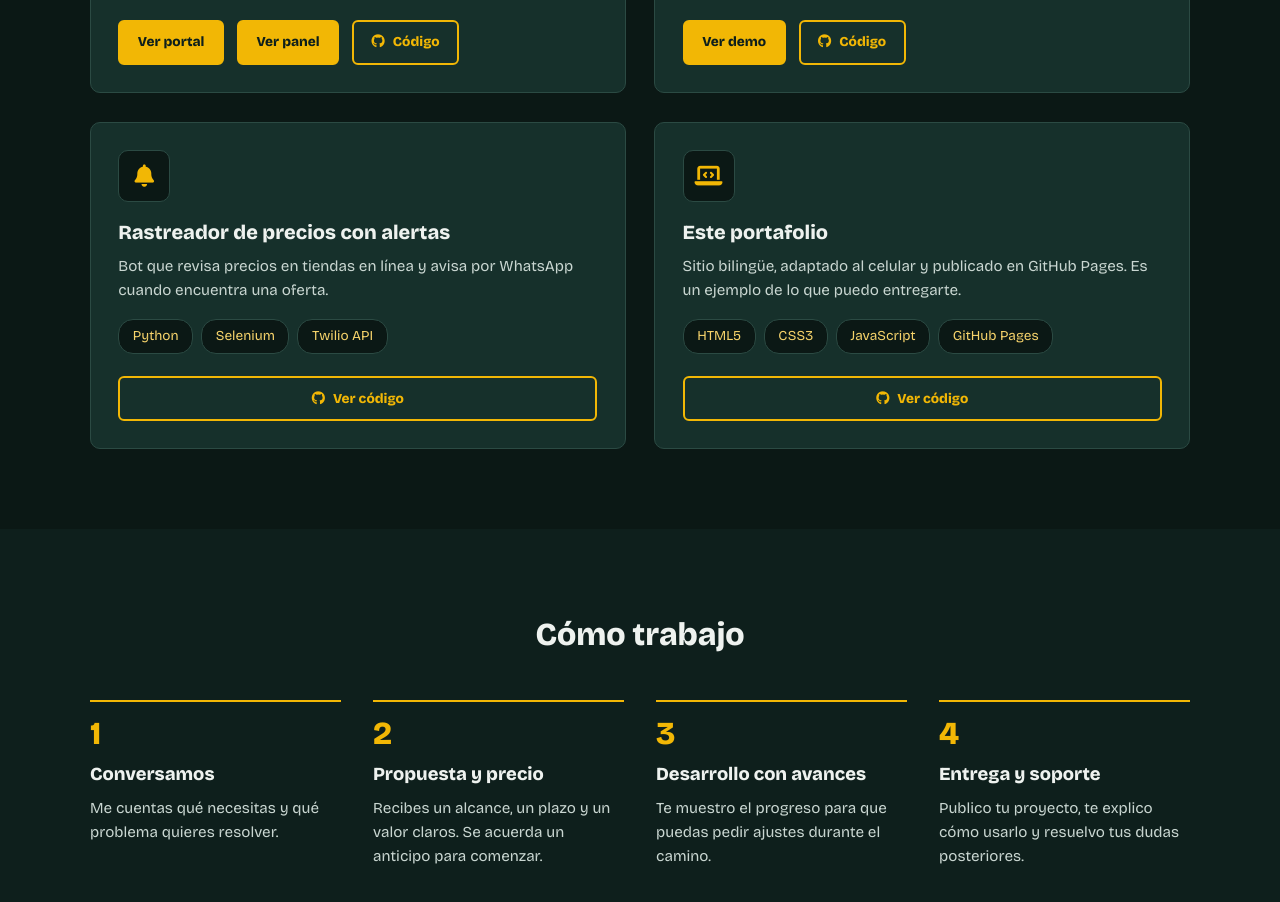
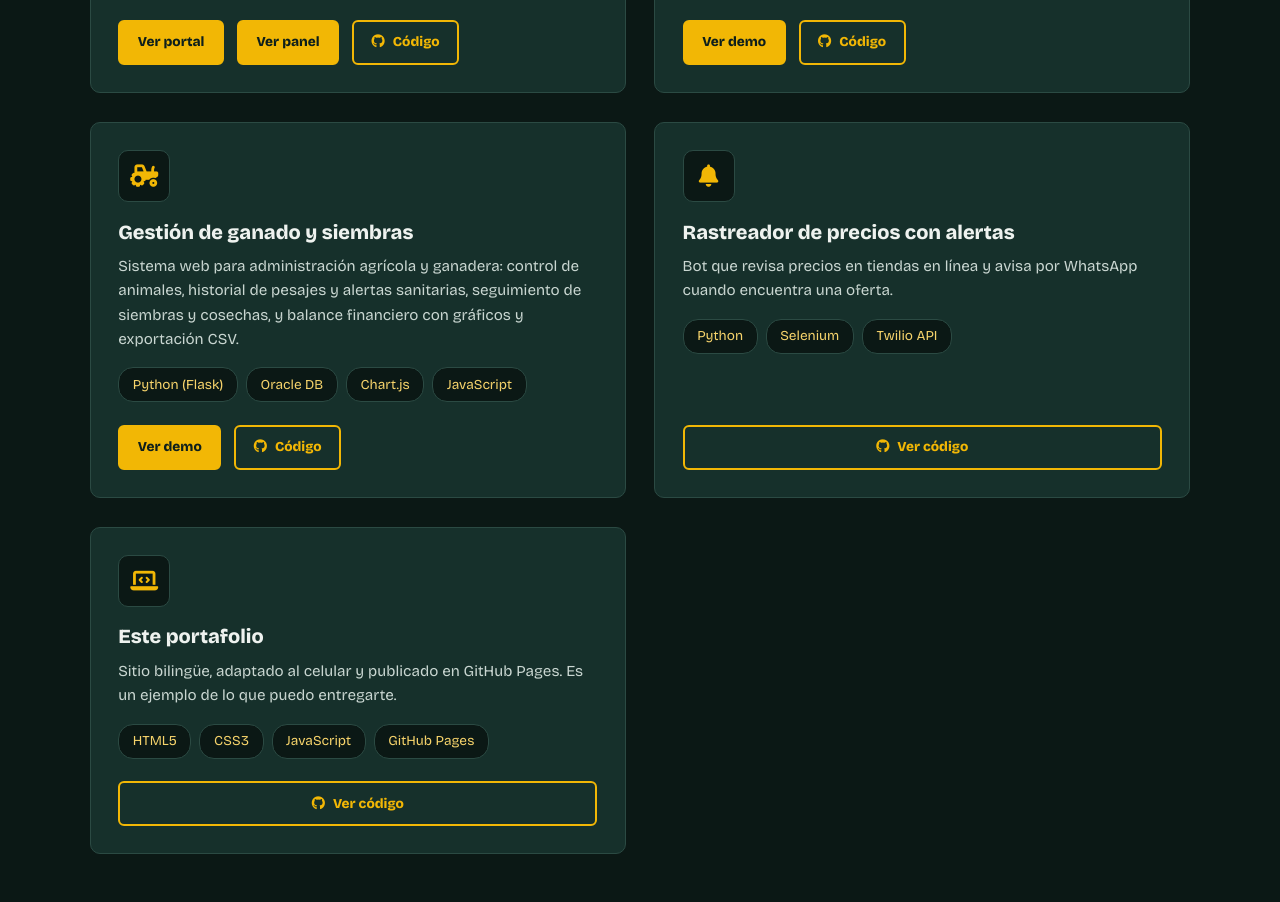
Before and after one commit to claudiopizarro12313/Portafoleo-Web, a plain HTML site: page index.html in a window 1280 px wide. Shown: the part 1814-2716 px from the top of the page. Drawn offline with nearby package versions, Linux system fonts and the light colour scheme.

Commit message:
Feat: Agregar proyecto de gestion de ganado y siembras

```diff
--- a/index.html
+++ b/index.html
@@ -147,6 +147,19 @@
 
 <div class="card">
 <div>
+<div class="card-icon"><i class="fas fa-tractor"></i></div>
+<h3 data-es="Gestión de ganado y siembras" data-en="Livestock and crop management">Gestión de ganado y siembras</h3>
+<p data-es="Sistema web para administración agrícola y ganadera: control de animales, historial de pesajes y alertas sanitarias, seguimiento de siembras y cosechas, y balance financiero con gráficos y exportación CSV." data-en="Web system for agricultural and livestock management: animal tracking, weight history and health alerts, crop and harvest monitoring, and financial balance with charts and CSV export.">Sistema web para administración agrícola y ganadera: control de animales, historial de pesajes y alertas sanitarias, seguimiento de siembras y cosechas, y balance financiero con gráficos y exportación CSV.</p>
+<div class="tags"><span>Python (Flask)</span><span>Oracle DB</span><span>Chart.js</span><span>JavaScript</span></div>
+</div>
+<div class="card-btns">
+<a href="https://claudiopizarro12313.github.io/ganaderia-agro/demo.html" target="_blank" rel="noopener noreferrer" class="btn btn-sm" data-es="Ver demo" data-en="View demo">Ver demo</a>
+<a href="https://github.com/claudiopizarro12313/ganaderia-agro" target="_blank" rel="noopener noreferrer" class="btn-outline btn-sm" data-es="Código" data-en="Code"><i class="fab fa-github"></i> Código</a>
+</div>
+</div>
+
+<div class="card">
+<div>
 <div class="card-icon"><i class="fas fa-bell"></i></div>
 <h3 data-es="Rastreador de precios con alertas" data-en="Price tracker with alerts">Rastreador de precios con alertas</h3>
 <p data-es="Bot que revisa precios en tiendas en línea y avisa por WhatsApp cuando encuentra una oferta." data-en="A bot that checks prices in online stores and sends a WhatsApp alert when it finds a deal.">Bot que revisa precios en tiendas en línea y avisa por WhatsApp cuando encuentra una oferta.</p>
```
